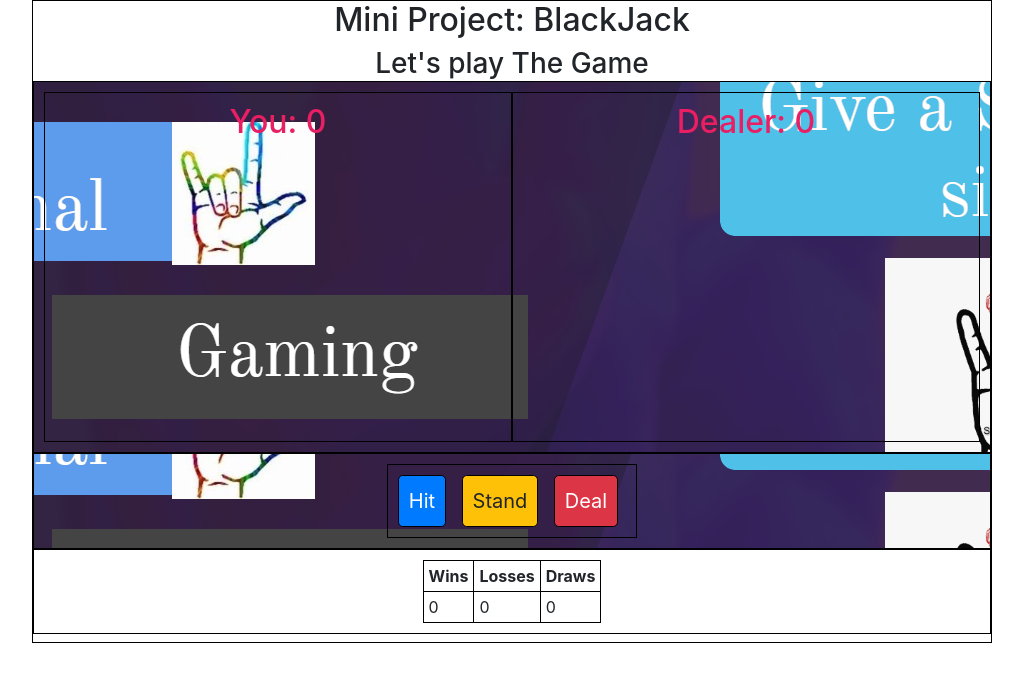
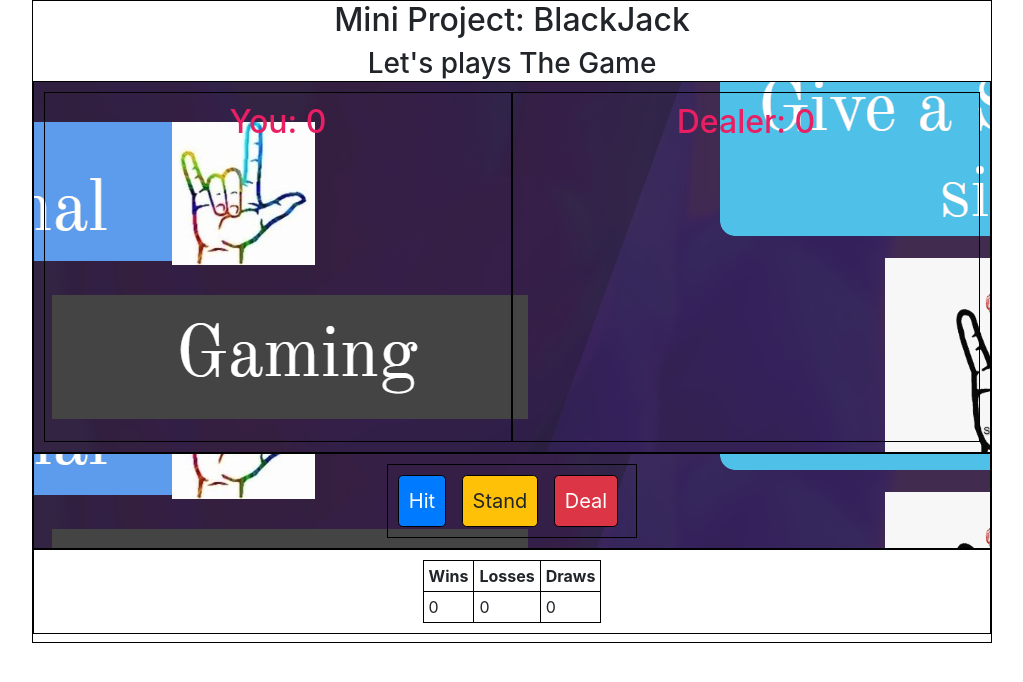
Before and after one commit to SubediLP/Blackjack-game-by-javascript, a plain HTML site: page index.html in a window 1280 px wide. Shown: the whole page, without its empty margins (128-1151 px from the left). Drawn offline with Linux system fonts and the light colour scheme.

Commit message:
hjsasj sjkjd

```diff
--- a/index.html
+++ b/index.html
@@ -11,7 +11,7 @@
 
     <div class="container-1">
     <h2>Mini Project: BlackJack</h2>
-    <h3><span id="blackjack-result">Let's play The Game</span</h3>
+    <h3><span id="blackjack-result">Let's plays The Game</span</h3>
 
         <div class="flex-blackjack-row-1">
             <div id="your-box">
```
